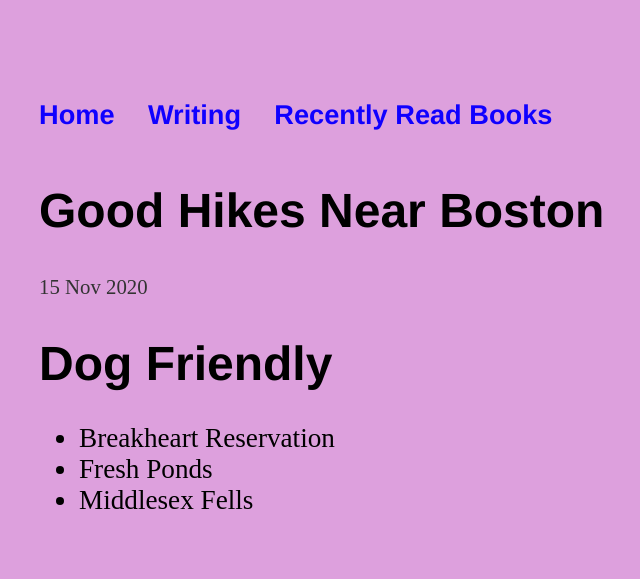
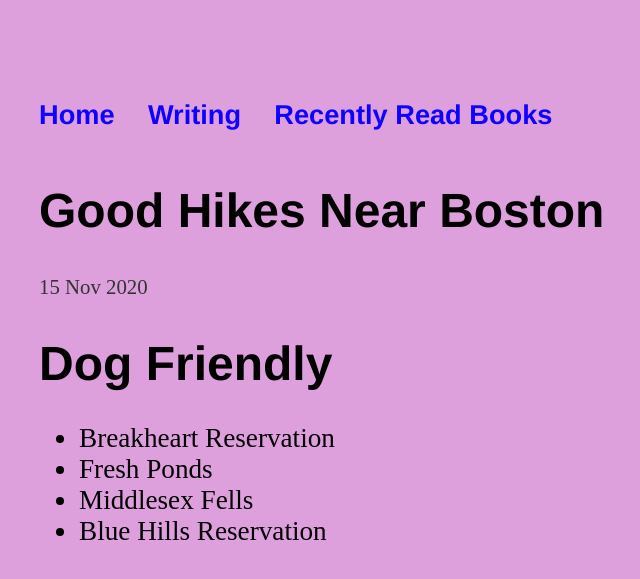
Before and after one commit to kozleo/kozleo.github.io, a Jekyll site: the page built from _posts/2020-11-15-Good-Hikes-Near-Boston.md, in a window 1280 px wide. Shown: the top 579 px of the page, without its empty margins (41-681 px from the left). Built offline with Jekyll 4.4.1, drawn with Linux system fonts in a browser that asks for light colours; our own code applies the rules of GitHub Pages for plain Markdown files.

Commit message:
Update 2020-11-15-Good-Hikes-Near-Boston.md

```diff
--- a/_posts/2020-11-15-Good-Hikes-Near-Boston.md
+++ b/_posts/2020-11-15-Good-Hikes-Near-Boston.md
@@ -3,3 +3,4 @@
 - Breakheart Reservation
 - Fresh Ponds
 - Middlesex Fells
+- Blue Hills Reservation
```
